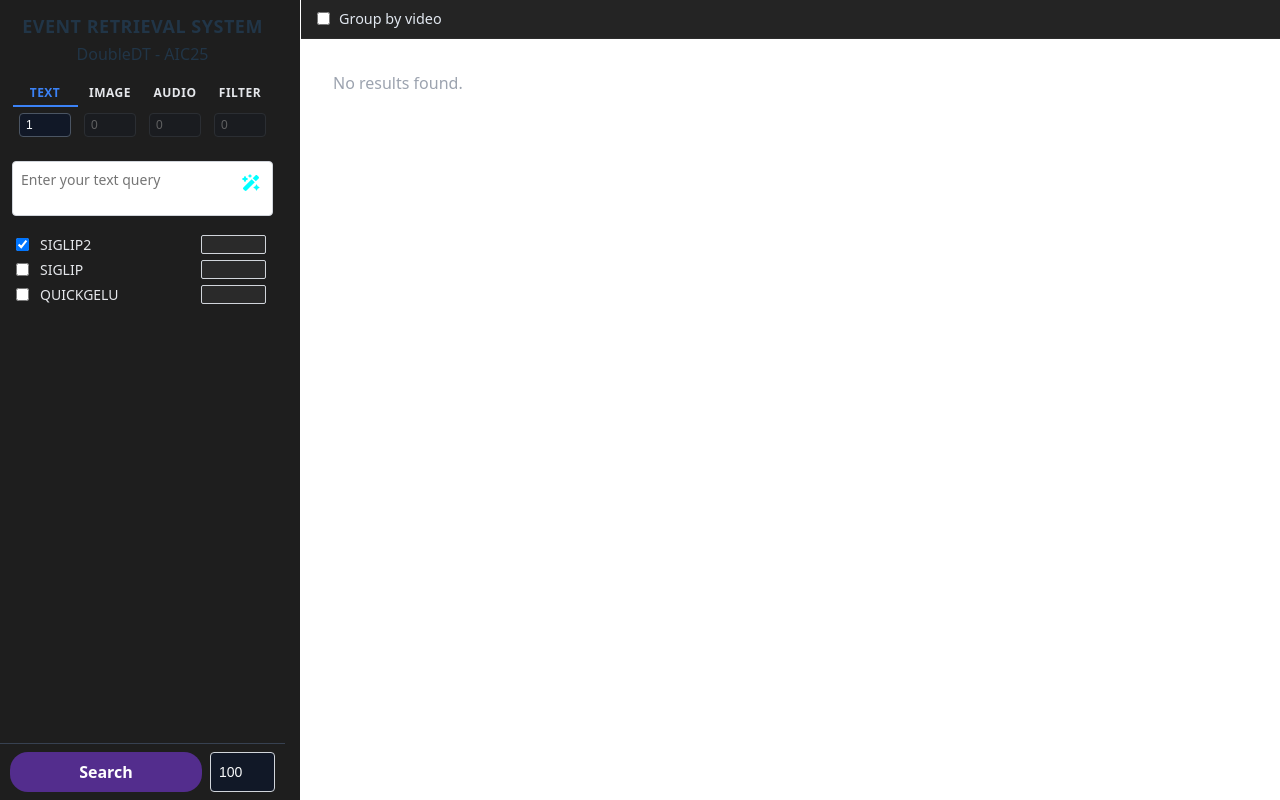
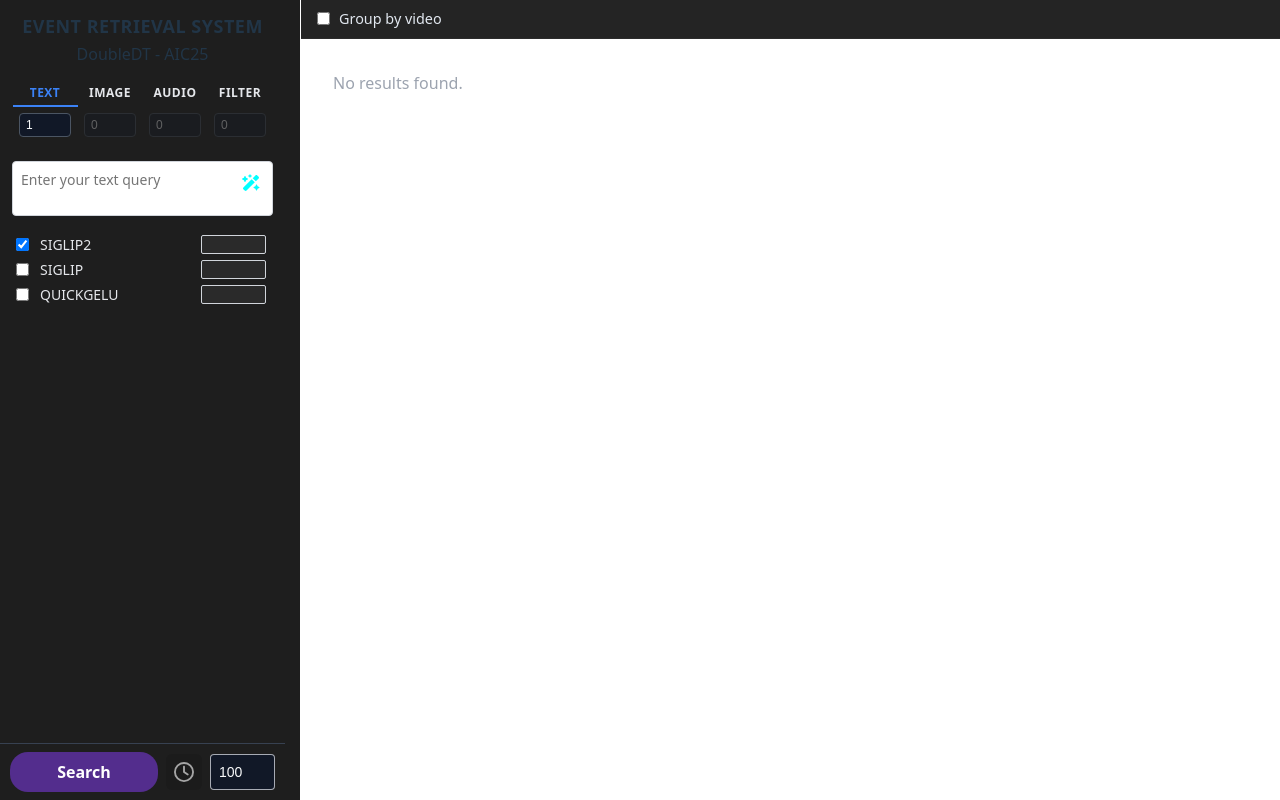
Before and after one commit to leducthanhig/event-retrieval-system, a React (Vite) app in the folder frontend/: page / in a window 1280 px wide. Built offline with nearby package versions, Linux system fonts and the light colour scheme.

Commit message:
feat(ui): support temporal search

```diff
--- a/frontend/package.json
+++ b/frontend/package.json
@@ -11,6 +11,7 @@
   },
   "dependencies": {
     "@fortawesome/fontawesome-svg-core": "^7.0.0",
+    "@fortawesome/free-regular-svg-icons": "^7.0.0",
     "@fortawesome/free-solid-svg-icons": "^7.0.0",
     "@fortawesome/react-fontawesome": "^3.0.1",
     "react": "^19.1.0",
--- a/frontend/src/App.jsx
+++ b/frontend/src/App.jsx
@@ -18,6 +18,9 @@ export default function App() {
   const [results, setResults] = useState([]);
   const [selectedItem, setSelectedItem] = useState(null); // for preview modal/video
 
+  // temporal search toggle
+  const [temporalMode, setTemporalMode] = useState(false);
+
   // Weights for different modalities
   const [modalityWeights, setModalityWeights] = useState({
     text: 1.0,
@@ -32,7 +35,7 @@ export default function App() {
     setActiveTabs(prev => {
       const on = prev.includes(id);
       const next = on ? prev.filter(t => t !== id) : [...prev, id];
-      // sync weight về 0 khi tắt
+      // sync weight 0 when off
       if (on) setModalityWeights(w => ({ ...w, [id]: 0.0 }));
       return next;
     });
@@ -58,6 +61,7 @@ export default function App() {
   const clearResults = () => {
     setResults([]);
     setSelectedItem(null);
+    setTemporalMode(false);
   };
 
   // Unified way to fail a search: set error, clear results, stop spinner
@@ -175,13 +179,22 @@ export default function App() {
       // Pooling & top
       fd.append('pooling_method', 'max');
 
+      // Attach previous_results for Temporal Search
+      if (temporalMode && results && results.length > 0) {
+        fd.append('previous_results', JSON.stringify(results));
+      }
+
       const url = `/search?top=${k || 100}`;
       const res = await fetch(url, { method: 'POST', body: fd });
       if (!res.ok) throw new Error(`Search failed with status ${res.status}`);
       const data = await res.json();
       setResults(data?.results || []);
+
+      // Keep temporal mode ON until user toggles it off
+      if (temporalMode) setTemporalMode(false);
+
     } catch (e) {
-      console.error('Unified search error:', e);
+      console.error('Search error:', e);
       clearResults();
       setError('Error calling API: ' + (e?.message || 'unknown'));
     } finally {
@@ -244,6 +257,8 @@ export default function App() {
       isRewriting={isRewriting}
       error={error}
       selectedItem={selectedItem}
+      temporalMode={temporalMode}
+      setTemporalMode={setTemporalMode}
       onSimilarSearch={(file) =>
         handleSearch({
           modes: { text: false, image: true, transcription: false, metadata: false },
--- a/frontend/src/components/layout/Sidebar.jsx
+++ b/frontend/src/components/layout/Sidebar.jsx
@@ -6,6 +6,9 @@ import ModelSelector from '../search/ModelSelector';
 import ImageSearch from '../search/ImageSearch';
 import MetaSearch from '../search/MetaSearch';
 import TranscriptSearch from '../search/TranscriptSearch';
+
+import { FontAwesomeIcon } from '@fortawesome/react-fontawesome';
+import { faClock as faClockRegular } from '@fortawesome/free-regular-svg-icons';
 
 export default function Sidebar(props) {
   const {
@@ -19,11 +22,16 @@ export default function Sidebar(props) {
     onRewrite,
     loading, error,
     isSearching, isRewriting,
+    temporalMode, setTemporalMode,
+    results,
   } = props;
 
   const [imageFile, setImageFile] = useState(null);
   const [transcriptQuery, setTranscriptQuery] = useState('');
   const [metadataQuery, setMetadataQuery] = useState('');
+
+  const hasResults = Array.isArray(results) && results.length > 0;
+  const clockDisabled = !hasResults || isSearching || isRewriting;
 
   return (
     <aside className="ner-sidebar sidebar-scroll">
@@ -146,6 +154,7 @@ export default function Sidebar(props) {
             zIndex: 2,
             display: 'flex',
             gap: 8,
+            alignItems: 'center',
           }}
         >
           <button
@@ -177,6 +186,23 @@ export default function Sidebar(props) {
               Search
             </button>
 
+            {/* Temporal search toggle */}
+            <button
+              type="button"
+              onClick={() => !clockDisabled && setTemporalMode(v => !v)}
+              disabled={clockDisabled}
+              title={ clockDisabled
+                ? "Temporal search requires existing results"
+                : temporalMode
+                ? "Temporal ON"
+                : "Temporal OFF"
+              }
+              aria-pressed={temporalMode}
+              className={`clock-btn ${temporalMode ? "active" : ""} ${clockDisabled ? "disabled" : ""}`}
+            >
+              <FontAwesomeIcon icon={faClockRegular} size="lg" />
+            </button>
+
             {/* Input top-k*/}
             <input
               type="number"
@@ -187,10 +213,11 @@ export default function Sidebar(props) {
               title="Top-K (1-500)"
               style={{
                 width: 65,
-                padding: '8px 8px',
+                height: 36,
+                padding: '0px 8px',
                 fontSize: 14,
                 borderRadius: 4,
-                border: '0.7px solid #d1d5db',
+                border: '0.5px solid #d1d5dbc7',
                 backgroundColor: '#111827',
                 color: '#f9fafb',
                 boxSizing: 'border-box',
--- a/frontend/src/components/search/TextSearch.jsx
+++ b/frontend/src/components/search/TextSearch.jsx
@@ -1,7 +1,6 @@
 import { useEffect, useRef, useState } from 'react';
 import { FontAwesomeIcon } from '@fortawesome/react-fontawesome';
 import { faWandMagicSparkles } from '@fortawesome/free-solid-svg-icons';
-import { faCircleNotch } from '@fortawesome/free-solid-svg-icons';
 
 export default function TextSearch({ query, setQuery, onSearch, onRewrite, isRewriting, loading }) {
   const taRef = useRef(null);
--- a/frontend/src/pages/Home.jsx
+++ b/frontend/src/pages/Home.jsx
@@ -14,6 +14,8 @@ export default function Home(props) {
     loading, error,
     isSearching, isRewriting,
     selectedItem,
+    temporalMode,
+    setTemporalMode,
     onSimilarSearch,
   } = props;
 
@@ -37,6 +39,9 @@ export default function Home(props) {
         loading={loading}
         isSearching={isSearching}
         isRewriting={isRewriting}
+        temporalMode={temporalMode}
+        setTemporalMode={setTemporalMode}
+        results={results}
         error={error}
       />
 
--- a/frontend/src/styles/sidebar.css
+++ b/frontend/src/styles/sidebar.css
@@ -107,3 +107,31 @@ button:focus {
 @keyframes rewrite-spin {
   to { transform: rotate(360deg); }
 }
+
+.clock-btn {
+  width: 36px;
+  height: 36px;
+  border-radius: 6px;
+  background-color: #1a1a1a;
+  color: white;
+  display: flex;
+  align-items: center;
+  justify-content: center;
+  padding: 8px 10px;
+  cursor: pointer;
+  transition: background-color 0.2s ease;
+}
+
+.clock-btn:hover {
+  background-color: rgba(255, 255, 255, 0.1); /* 🔹 nền trắng mờ */
+  border: 1px solid transparent; /* bỏ border */
+}
+
+.clock-btn.active {
+  background-color: #1241de;
+}
+
+.clock-btn.disabled {
+  opacity: 0.6;
+  cursor: not-allowed;
+}
```
Also changed, not shown: 1 other file (tests, documents, lock files or other folders).
